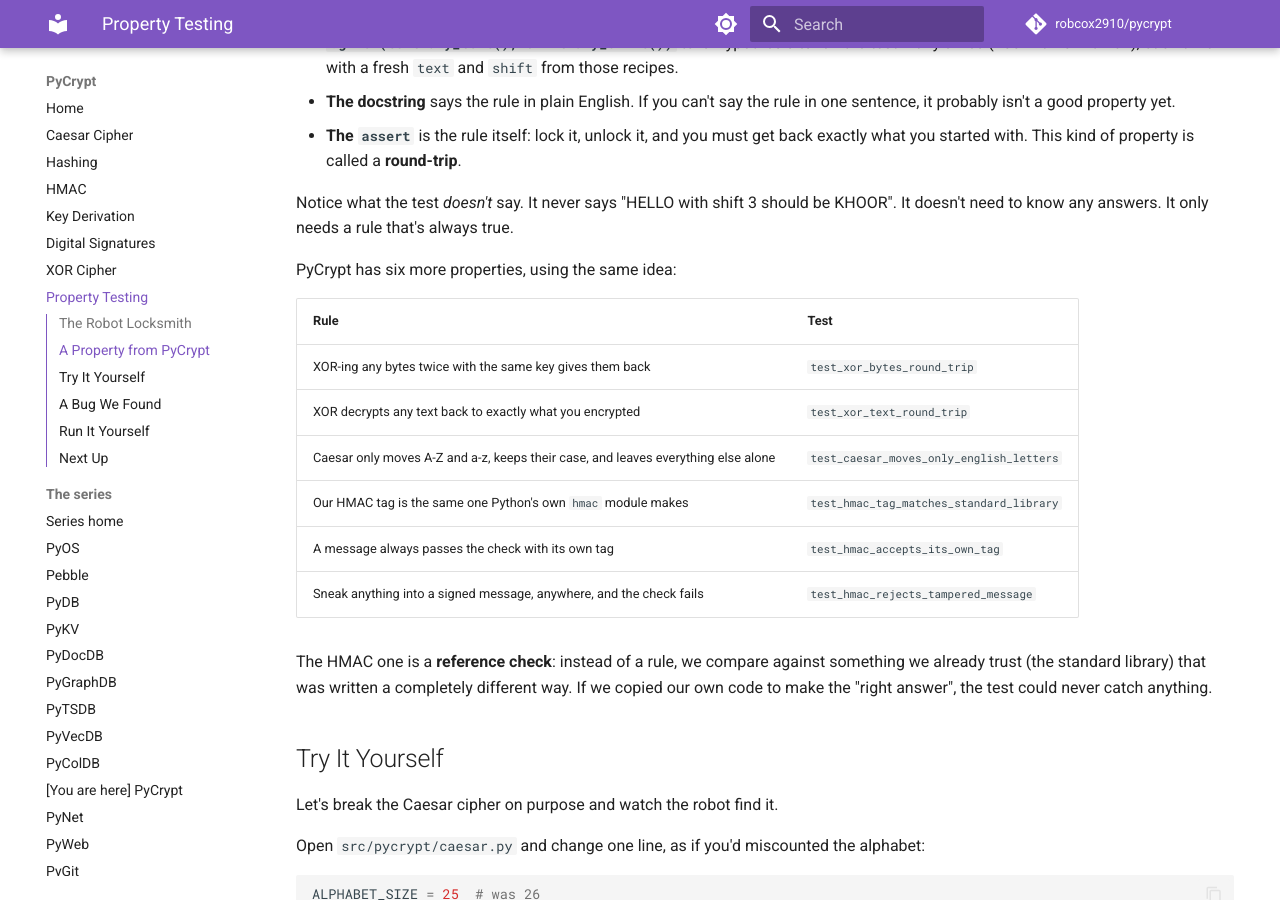
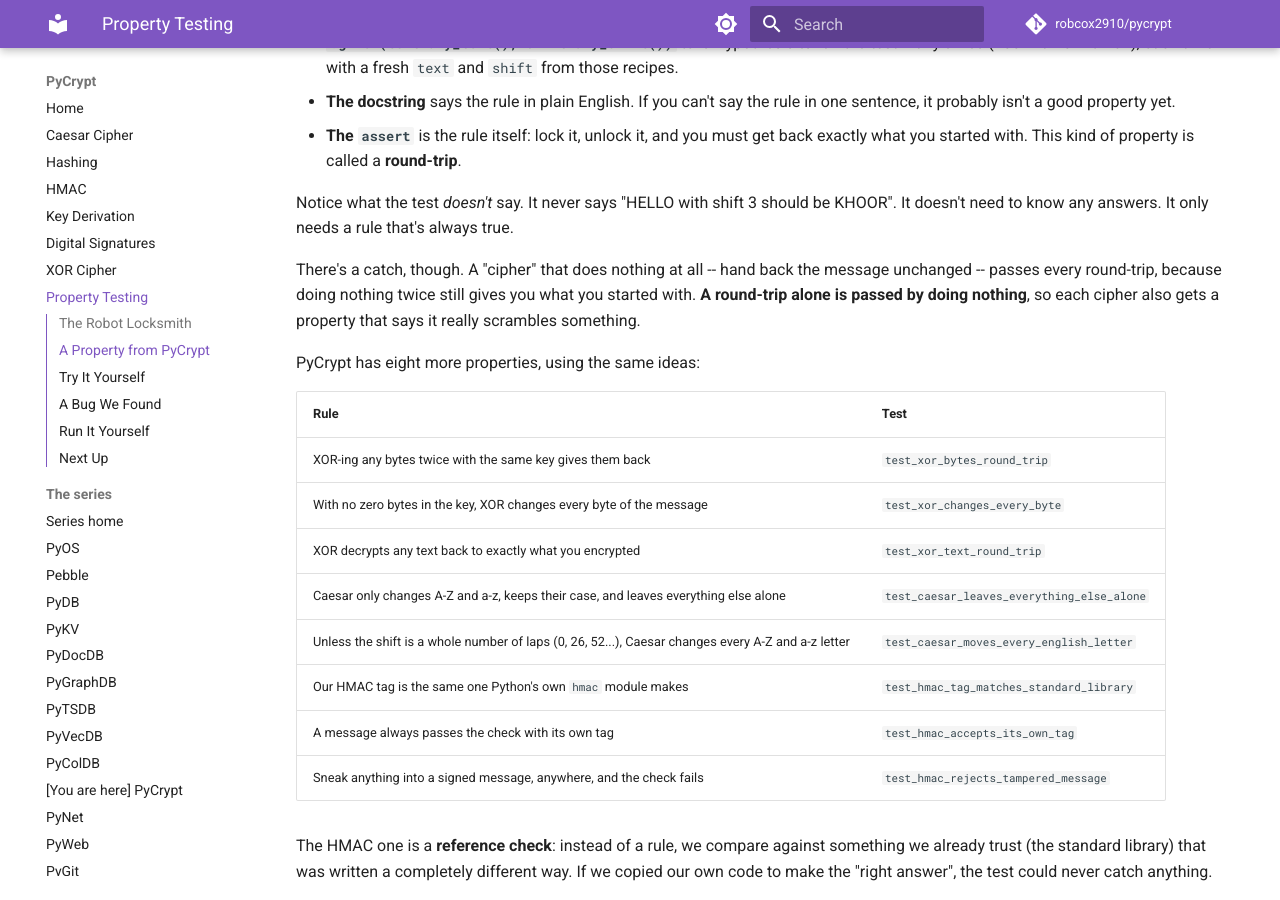
Before and after one commit to robcox2910/pycrypt, an MkDocs documentation site: the page built from docs/property-testing.md, in a window 1280 px wide and 900 px high, scrolled down 1192 px. Built offline with MkDocs 1.6.1 and Material for MkDocs 9.7.7, drawn with Linux system fonts in a browser that asks for light colours; comment, search, counter and statistics services are not loaded; some of the changed text lies outside the part shown.

Commit message:
docs: fix the property page's run commands and wording
Add --no-cov to the run commands (one file can't meet the coverage
floor), teach that a round-trip alone is passed by doing nothing, say
which property catches the Try-it-yourself bug and why the letters
invariant doesn't, and stop calling the deterministic À -> X 'random'.

Co-Authored-By: Claude Opus 5.5 <noreply@anthropic.com>

````diff
--- a/docs/property-testing.md
+++ b/docs/property-testing.md
@@ -71,13 +71,21 @@ Notice what the test *doesn't* say. It never says "HELLO with shift 3
 should be KHOOR". It doesn't need to know any answers. It only needs a
 rule that's always true.
 
-PyCrypt has six more properties, using the same idea:
+There's a catch, though. A "cipher" that does nothing at all -- hand back
+the message unchanged -- passes every round-trip, because doing nothing
+twice still gives you what you started with. **A round-trip alone is
+passed by doing nothing**, so each cipher also gets a property that says
+it really scrambles something.
+
+PyCrypt has eight more properties, using the same ideas:
 
 | Rule | Test |
 |---|---|
 | XOR-ing any bytes twice with the same key gives them back | `test_xor_bytes_round_trip` |
+| With no zero bytes in the key, XOR changes every byte of the message | `test_xor_changes_every_byte` |
 | XOR decrypts any text back to exactly what you encrypted | `test_xor_text_round_trip` |
-| Caesar only moves A-Z and a-z, keeps their case, and leaves everything else alone | `test_caesar_moves_only_english_letters` |
+| Caesar only changes A-Z and a-z, keeps their case, and leaves everything else alone | `test_caesar_leaves_everything_else_alone` |
+| Unless the shift is a whole number of laps (0, 26, 52...), Caesar changes every A-Z and a-z letter | `test_caesar_moves_every_english_letter` |
 | Our HMAC tag is the same one Python's own `hmac` module makes | `test_hmac_tag_matches_standard_library` |
 | A message always passes the check with its own tag | `test_hmac_accepts_its_own_tag` |
 | Sneak anything into a signed message, anywhere, and the check fails | `test_hmac_rejects_tampered_message` |
@@ -132,6 +140,14 @@ of the alphabet and wrapped round to the start.
 The note `# or any other generated value` means the shift doesn't matter:
 every shift fails for `Z`. So the bug is about the letter, not the shift.
 
+It's the round-trip that catches `Z` turning into `A`.
+`test_caesar_leaves_everything_else_alone` stays green, because a capital
+letter turning into another capital letter is allowed by its rule. (One
+more property fails, for a different reason: with a 25-letter alphabet,
+a shift of -25 is a whole lap, so `test_caesar_moves_every_english_letter`
+finds that `A` stays `A`.) Each property guards a different rule, which
+is why we keep all of them.
+
 Now put the line back to `ALPHABET_SIZE = 26` and run the tests again.
 They pass.
 
@@ -188,14 +204,17 @@ someone deletes the property.
 Run just the property tests (100 examples each, the same every time):
 
 ```bash
-uv run pytest tests/test_properties.py
+uv run pytest tests/test_properties.py --no-cov
 ```
+
+The `--no-cov` turns off the coverage check, which expects the *whole*
+test suite to run and would fail on one file.
 
 Run them the long way (2,000 random examples each, different every
 run) to hunt for rarer bugs:
 
 ```bash
-uv run pytest tests/test_properties.py --hypothesis-profile=thorough
+uv run pytest tests/test_properties.py --no-cov --hypothesis-profile=thorough
 ```
 
 The normal run uses a fixed seed, so it tries the same inputs every time
````
Also changed, not shown: other parts of docs/property-testing.md (+1 -1 lines).
